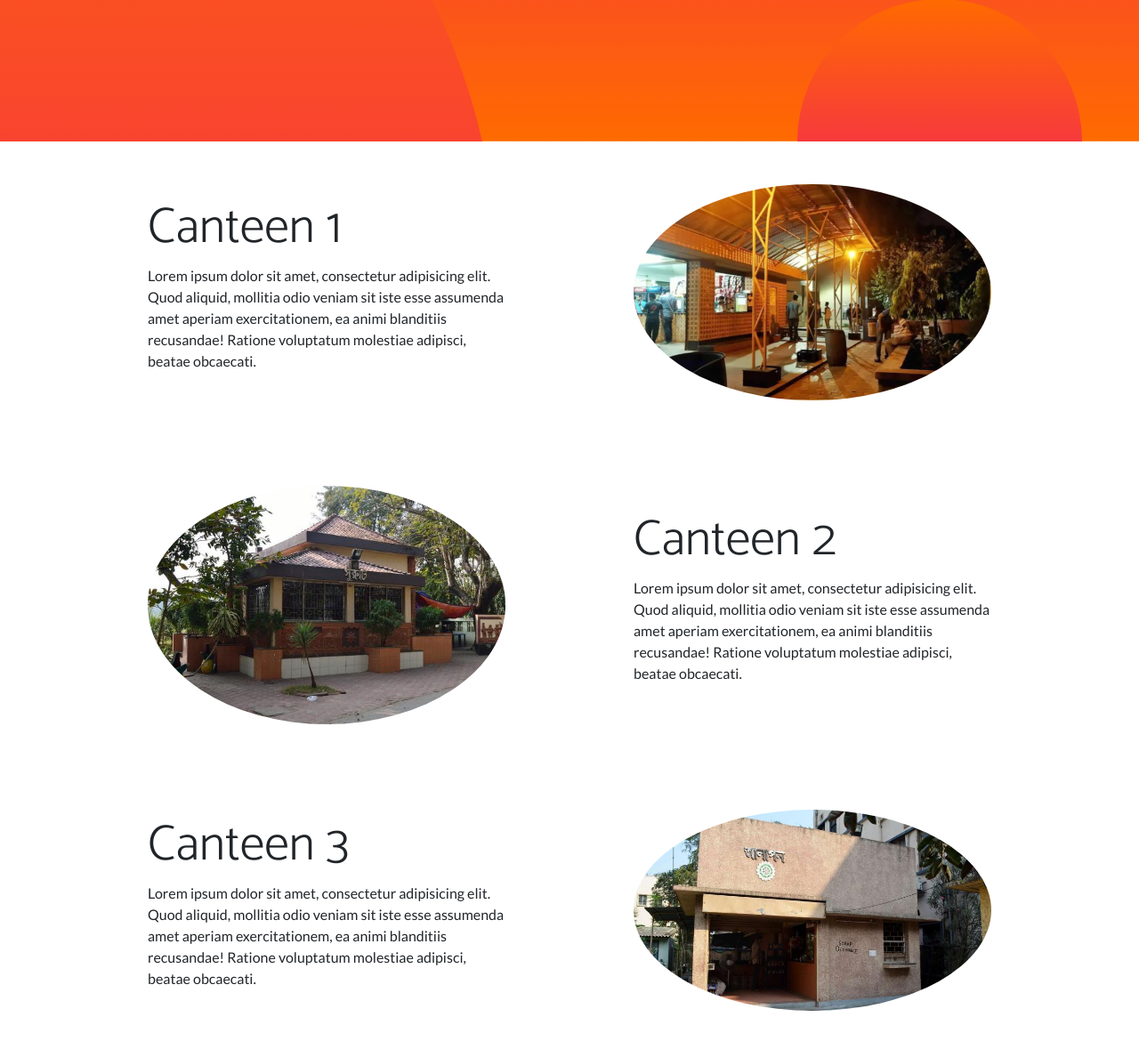
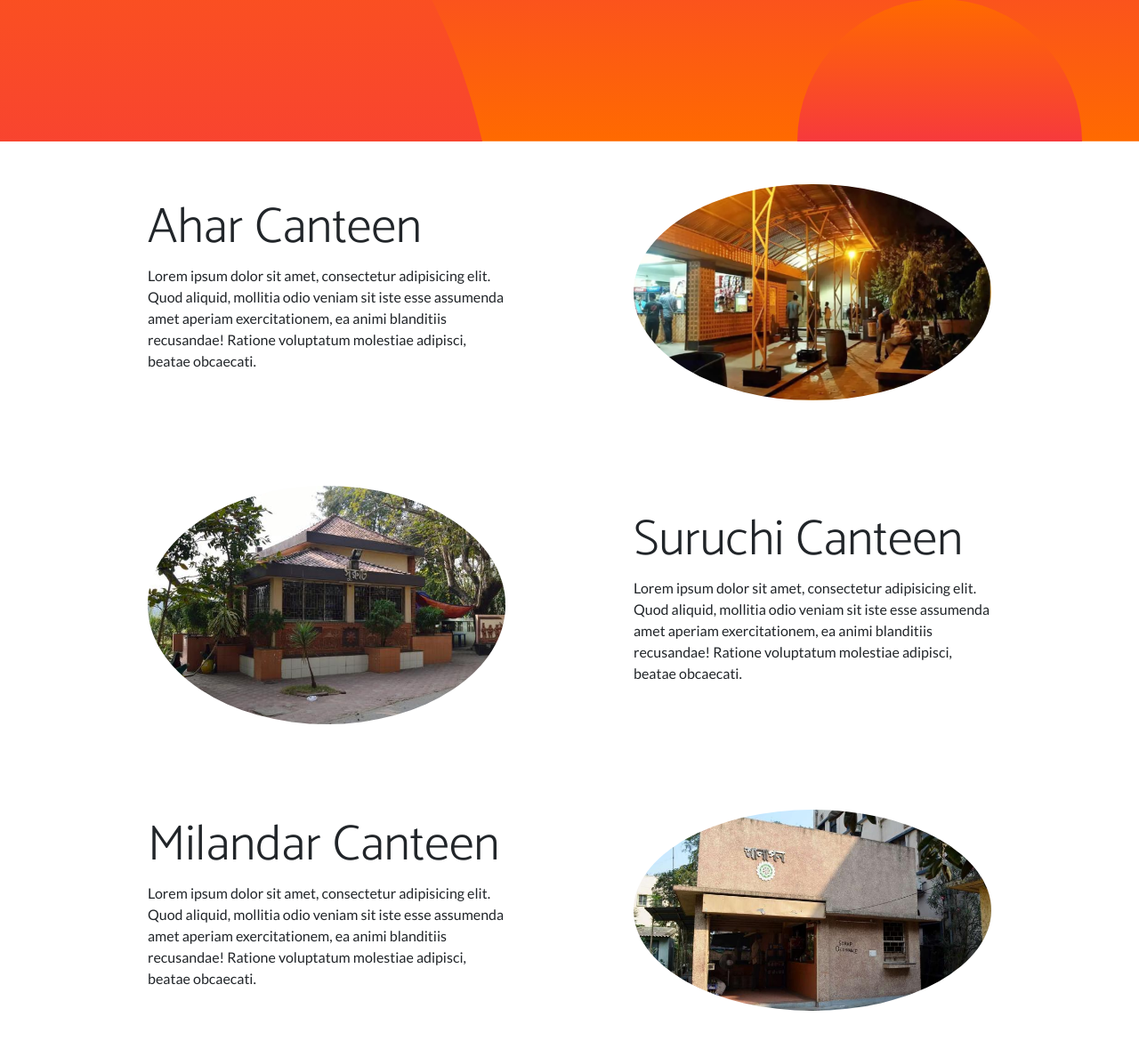
Before and after one commit to shubhangsingh6023/HackNPitch_QuantumPerformance_TechTakeOut, a Node server app: page / in a window 1280 px wide. Shown: the part 528-1698 px from the top of the page at 89% size. Run offline with Node 20, Linux system fonts and the light colour scheme; some libraries are stand-ins or nearby versions.

Commit message:
final touches

```diff
--- a/config/keys.js
+++ b/config/keys.js
@@ -1,4 +1,4 @@
-dbPassword = 'mongodb+srv://shubhang6023:d36lSsdoYyPLxgH8@cluster0.exxaq.mongodb.net/myFirstDatabase?retryWrites=true&w=majority';
+dbPassword = 'mongodb+srv://soham:SOHAMZ12@cluster0.eqg4n.mongodb.net/myFirstDatabase?retryWrites=true&w=majority';
 
 module.exports = {
     mongoURI: dbPassword
--- a/routes/index.js
+++ b/routes/index.js
@@ -8,7 +8,7 @@
 // Welcome Page
 router.get('/', forwardAuthenticated, async (req, res) => {
   res.render('welcome',{
-    title: 'welcome to Techout',
+    title: 'Welcome to Techout!',
     styles: ['../css/welcome.css',
              'https://fonts.googleapis.com/css?family=Catamaran:100,200,300,400,500,600,700,800,900',
              'https://fonts.googleapis.com/css?family=Lato:100,100i,300,300i,400,400i,700,700i,900,900i'],
@@ -32,7 +32,7 @@
    //var products3 = await  Product3.find({}).lean();
 
    res.render('web4', {
-    title: 'Canteen 1 | Welcome',
+    title: 'Ahar Canteen | Welcome!',
     styles: ['https://www.w3schools.com/w3css/4/w3.css','https://fonts.googleapis.com/css?family=Amatic+SC','link rel="stylesheet" href="https://maxcdn.bootstrapcdn.com/bootstrap/3.3.7/css/bootstrap.min.css" integrity="sha384-BVYiiSIFeK1dGmJRAkycuHAHRg32OmUcww7on3RYdg4Va+PmSTsz/K68vbdEjh4u" crossorigin="anonymous"'],
     layout: "layout2",
     products: products,
@@ -54,7 +54,7 @@
    //var products3 = await  Product3.find({}).lean();
 
   res.render('web2', {
-    title: 'Canteen 2 | Welcome',
+    title: 'Suruchi Canteen | Welcome !',
     styles: ['https://www.w3schools.com/w3css/4/w3.css','https://fonts.googleapis.com/css?family=Amatic+SC'],
     layout: "layout2",
     products: products,
@@ -69,7 +69,7 @@
    var products3 = await  Product3.find({}).lean();
 
   res.render('web3', {
-    title: 'Canteen 3 | Welcome',
+    title: 'Milandar Canteen | Welcome!',
     styles: ['https://www.w3schools.com/w3css/4/w3.css','https://fonts.googleapis.com/css?family=Amatic+SC'],
     layout: "layout2",
     products:products,
@@ -139,5 +139,21 @@
   //const errMsg = req.flash('error')[0];
   return res.render('checkout',{total: cart.totalPrice,layout:"layout2",styles:['https://maxcdn.bootstrapcdn.com/bootstrap/3.3.7/css/bootstrap.min.css']});
 });
+router.get('/reduce/:id', ensureAuthenticated, async (req, res) => {
+  var productId = req.params.id;
+  var cart = new Cart(req.session.cart ? req.session.cart :  {} );
+
+ cart.reducebyOne(productId);
+ req.session.cart=cart;
+ res.redirect('/view_cart');
+});
+router.get('/remove/:id', ensureAuthenticated, async (req, res) => {
+  var productId = req.params.id;
+  var cart = new Cart(req.session.cart ? req.session.cart :  {} );
+
+ cart.removeItem(productId);
+ req.session.cart=cart;
+ res.redirect('/view_cart');
+});
 
 module.exports = router;
--- a/views/web2.ejs
+++ b/views/web2.ejs
@@ -40,7 +40,7 @@
     <a href="#" class="w3-bar-item w3-button">HOME</a>
     <a href="#menu" class="w3-bar-item w3-button">MENU</a>
     <a href="#about" class="w3-bar-item w3-button">ABOUT</a>
-    <a href="/view_cart/" class="w3-bar-item w3-button">Shopping Cart</a>
+    <a href="/view_cart/" class="w3-bar-item w3-button">Your Cart</a>
     <a class="cart position-relative d-inline-flex" aria-label="View your shopping cart">
       <i class="fas fa fa-shopping-cart fa-lg hel"></i>
       <% if(session.cart) { %>
--- a/views/web3.ejs
+++ b/views/web3.ejs
@@ -39,7 +39,7 @@
     <a href="#" class="w3-bar-item w3-button">HOME</a>
     <a href="#menu" class="w3-bar-item w3-button">MENU</a>
     <a href="#about" class="w3-bar-item w3-button">ABOUT</a>
-    <a href="/view_cart/" class="w3-bar-item w3-button">Shopping Cart</a>
+    <a href="/view_cart/" class="w3-bar-item w3-button">Your Cart</a>
     <a class="cart position-relative d-inline-flex" aria-label="View your shopping cart">
       <i class="fas fa fa-shopping-cart fa-lg hel"></i>
       <% if(session.cart) { %>
--- a/views/web4.ejs
+++ b/views/web4.ejs
@@ -46,7 +46,7 @@
     <a href="#" class="w3-bar-item w3-button">Home</a>
     <a href="#menu" class="w3-bar-item w3-button">Menu</a>
     <a href="#about" class="w3-bar-item w3-button">About</a>
-    <a href="/view_cart/" class="w3-bar-item w3-button">Shopping Cart</a>
+    <a href="/view_cart/" class="w3-bar-item w3-button">Your Cart</a>
     <a class="cart position-relative d-inline-flex" aria-label="View your shopping cart">
       <i class="fas fa fa-shopping-cart fa-lg hel"></i>
       <% if(session.cart) { %>
--- a/views/welcome.ejs
+++ b/views/welcome.ejs
@@ -34,7 +34,7 @@
                     </div>
                     <div class="col-lg-6 order-lg-1">
                         <div class="p-5">
-                            <h2 class="display-4">Canteen 1</h2>
+                            <h2 class="display-4">Ahar Canteen</h2>
                             <p>Lorem ipsum dolor sit amet, consectetur adipisicing elit. Quod aliquid, mollitia odio veniam sit iste esse assumenda amet aperiam exercitationem, ea animi blanditiis recusandae! Ratione voluptatum molestiae adipisci, beatae obcaecati.</p>
                         </div>
                     </div>
@@ -50,7 +50,7 @@
                     </div>
                     <div class="col-lg-6">
                         <div class="p-5">
-                            <h2 class="display-4">Canteen 2</h2>
+                            <h2 class="display-4">Suruchi Canteen</h2>
                             <p>Lorem ipsum dolor sit amet, consectetur adipisicing elit. Quod aliquid, mollitia odio veniam sit iste esse assumenda amet aperiam exercitationem, ea animi blanditiis recusandae! Ratione voluptatum molestiae adipisci, beatae obcaecati.</p>
                         </div>
                     </div>
@@ -66,7 +66,7 @@
                     </div>
                     <div class="col-lg-6 order-lg-1">
                         <div class="p-5">
-                            <h2 class="display-4">Canteen 3</h2>
+                            <h2 class="display-4">Milandar Canteen</h2>
                             <p>Lorem ipsum dolor sit amet, consectetur adipisicing elit. Quod aliquid, mollitia odio veniam sit iste esse assumenda amet aperiam exercitationem, ea animi blanditiis recusandae! Ratione voluptatum molestiae adipisci, beatae obcaecati.</p>
                         </div>
                     </div>
```
Also changed, not shown: models/cart.js (+16 -0 lines), views/view_cart.ejs (+8 -4 lines).
